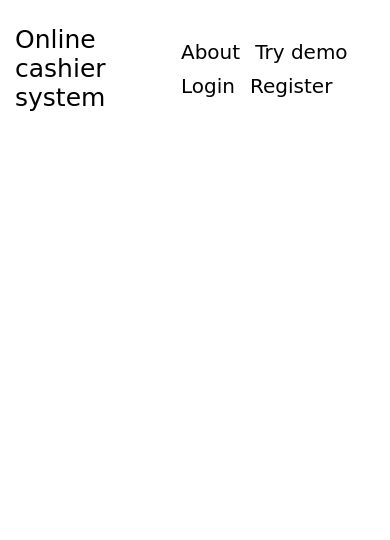
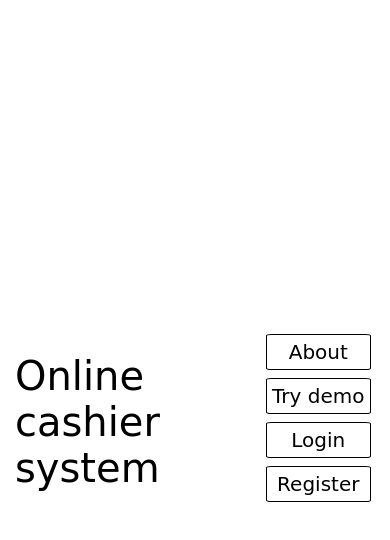
Before and after one commit to katyadam/svelte-online-cashier-system, a SvelteKit app: page / in a window 390 px wide. Shown: the top 540 px of the page. Built offline with nearby package versions, Linux system fonts and the light colour scheme; no server answers.

Commit message:
frontpage structure changes

```diff
--- a/src/routes/+page.svelte
+++ b/src/routes/+page.svelte
@@ -52,25 +52,32 @@
 
 <style>
     .nav {
+        position: absolute;
         display: flex;
         align-items: center;
-        background-color: #fff;
         width: 100%;
-        margin-top: 25px;
+        top: 50%;
+        left: 50%;
+        transform: translate(-50%, -50%);
     }
 
     .left-section {
         display: flex;
+        flex-direction: column;
         margin-left: 15px;
+        max-width: 50%;
     }
 
     .tab {
         text-decoration: none;
         font-size: 20px;
         cursor: pointer;
-        border: none;
+        border: 1px solid;
         background-color: #fff;
-        padding: 5px;
+        padding: 15px;
+        text-align: center;
+        margin-bottom: 30px;
+        border-radius: 5%;
     }
 
     .tab:hover {
@@ -78,14 +85,18 @@
         transition-duration: 1s;
     }
 
+
     .title {
         text-decoration: none;
-        font-size: 25px;
+        font-size: 120px;
     }
 
     .right-section {
+        display: flex;
+        flex-direction: column;
+        position: relative;
+        right: 10%;
         margin-left: auto;
-        margin-right: 15px;
     }
 
     .form {
@@ -111,4 +122,17 @@
         background-color: rgba(186, 186, 186, 0.5);
         z-index: 999;
     }
+
+    @media (max-width: 768px) {
+        .title {
+            font-size: 40px;
+        }
+        .right-section {
+            right: 5%;
+        }
+        .tab {
+            padding: 5px;
+            margin-bottom: 8px;
+        }
+    }
 </style>
```
